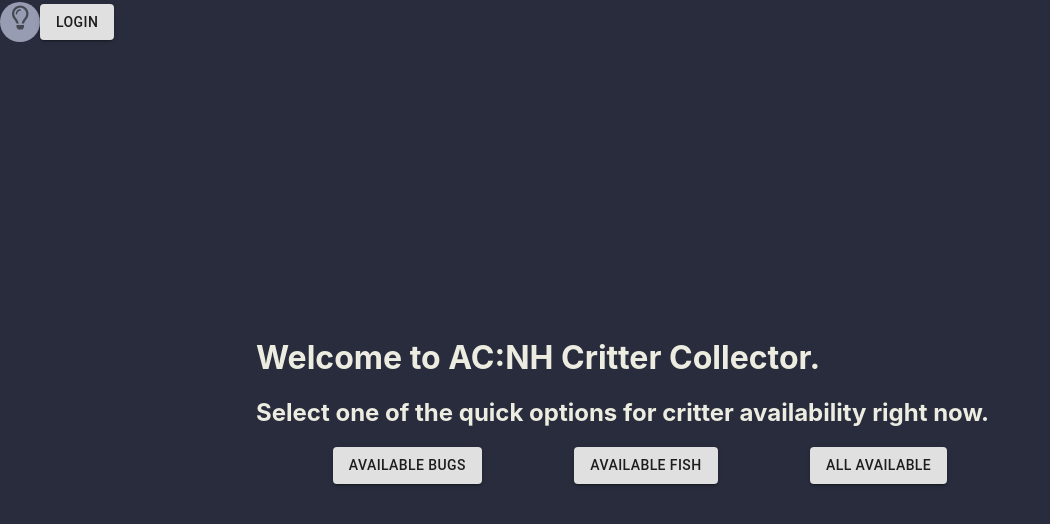
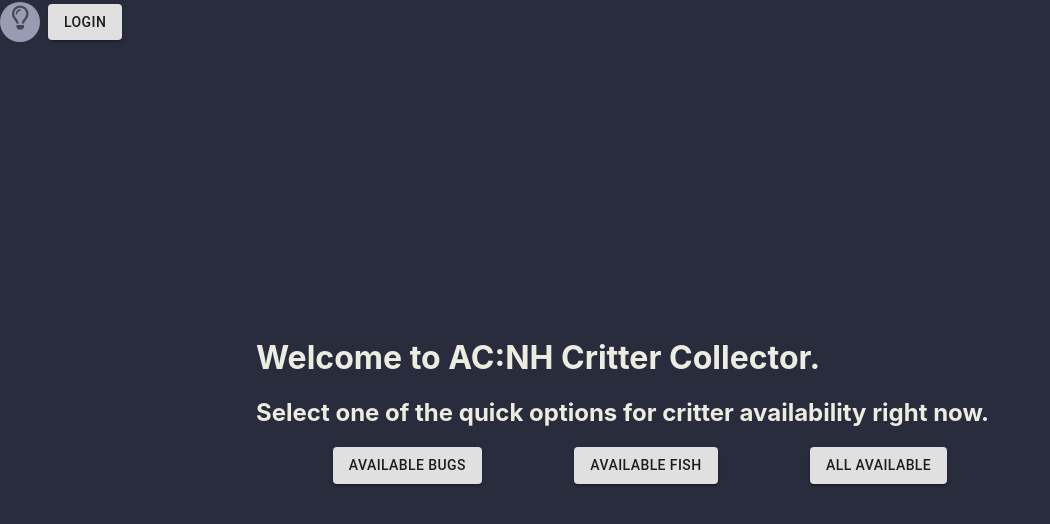
Before and after one commit to allygator/animalcrossing-collectors, a React (Create React App) app: page / in a window 1280 px wide. Shown: the top 524 px of the page, without its empty margins (0-1050 px from the left). Built offline with nearby package versions, Linux system fonts and the light colour scheme; no server answers.

Commit message:
fix login button spacing issue

```diff
--- a/src/App.scss
+++ b/src/App.scss
@@ -80,7 +80,7 @@ a {
         h1 {
             margin: 0.2em 0;
         }
-        #signout {
+        #signout, #signin {
             margin-left: 8px;
         }
         #lights {
```
